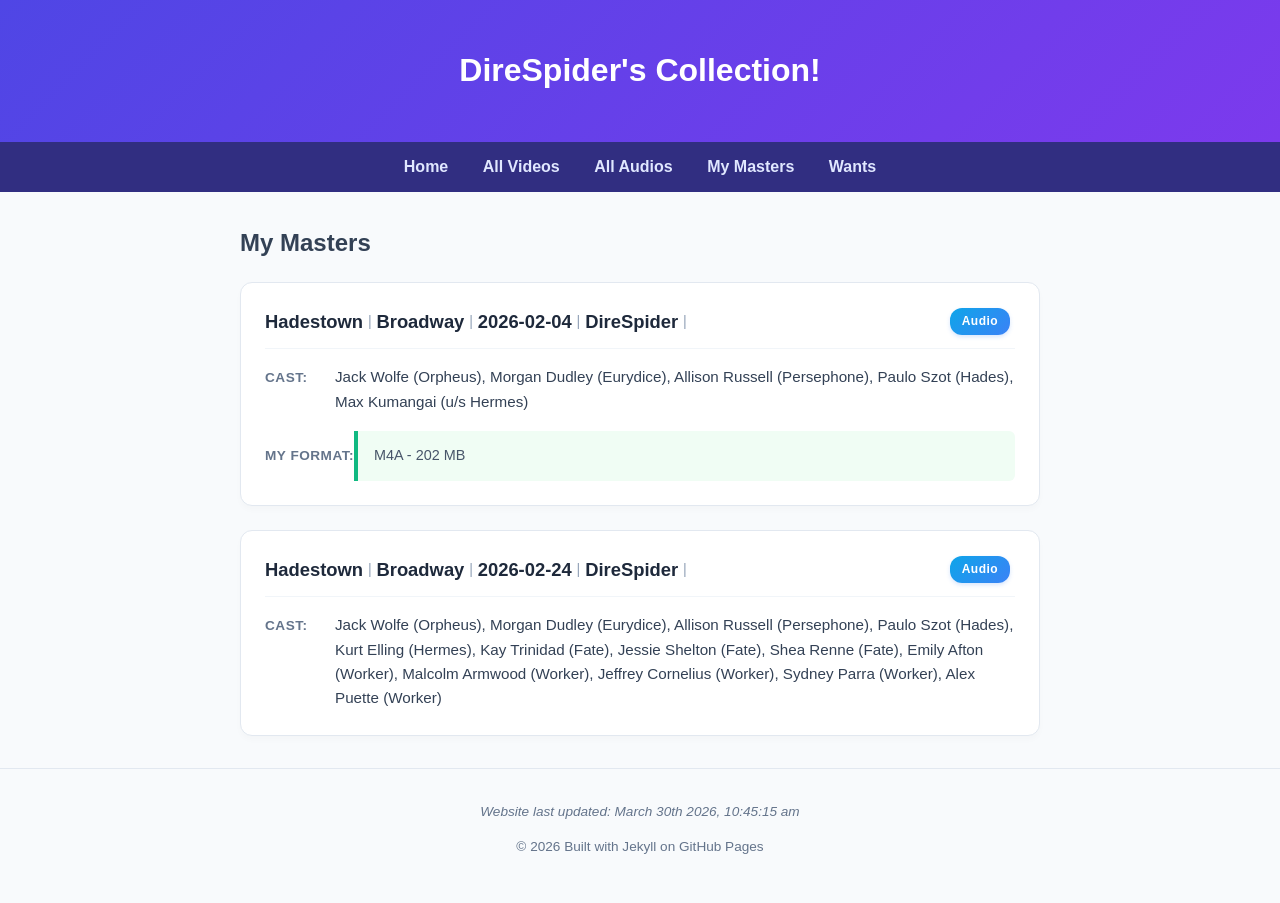
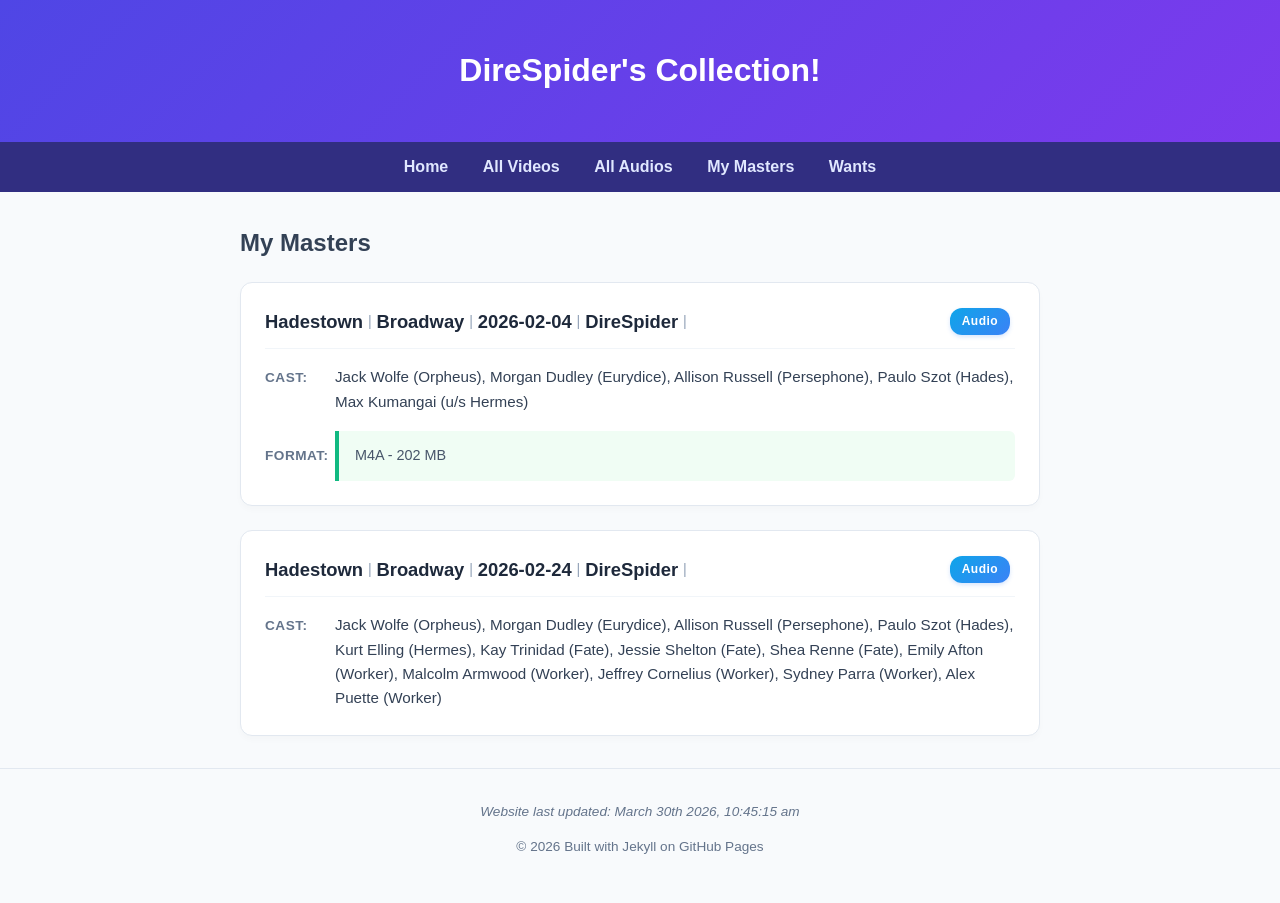
Before and after one commit to DireSpider/direspider.github.io, a Jekyll site: the page built from masters/index.html, in a window 1280 px wide. Built offline with Jekyll 4.4.1, drawn with Linux system fonts in a browser that asks for light colours.

Commit message:
update my masters include html

```diff
--- a/_includes/my_masters.html
+++ b/_includes/my_masters.html
@@ -27,7 +27,7 @@
 
 
 <div class="info-section">
-<span class="label">My Format:</span>
+<span class="label">Format:</span>
 <div class="notes-text">
  M4A - 202 MB
 </div>
```
